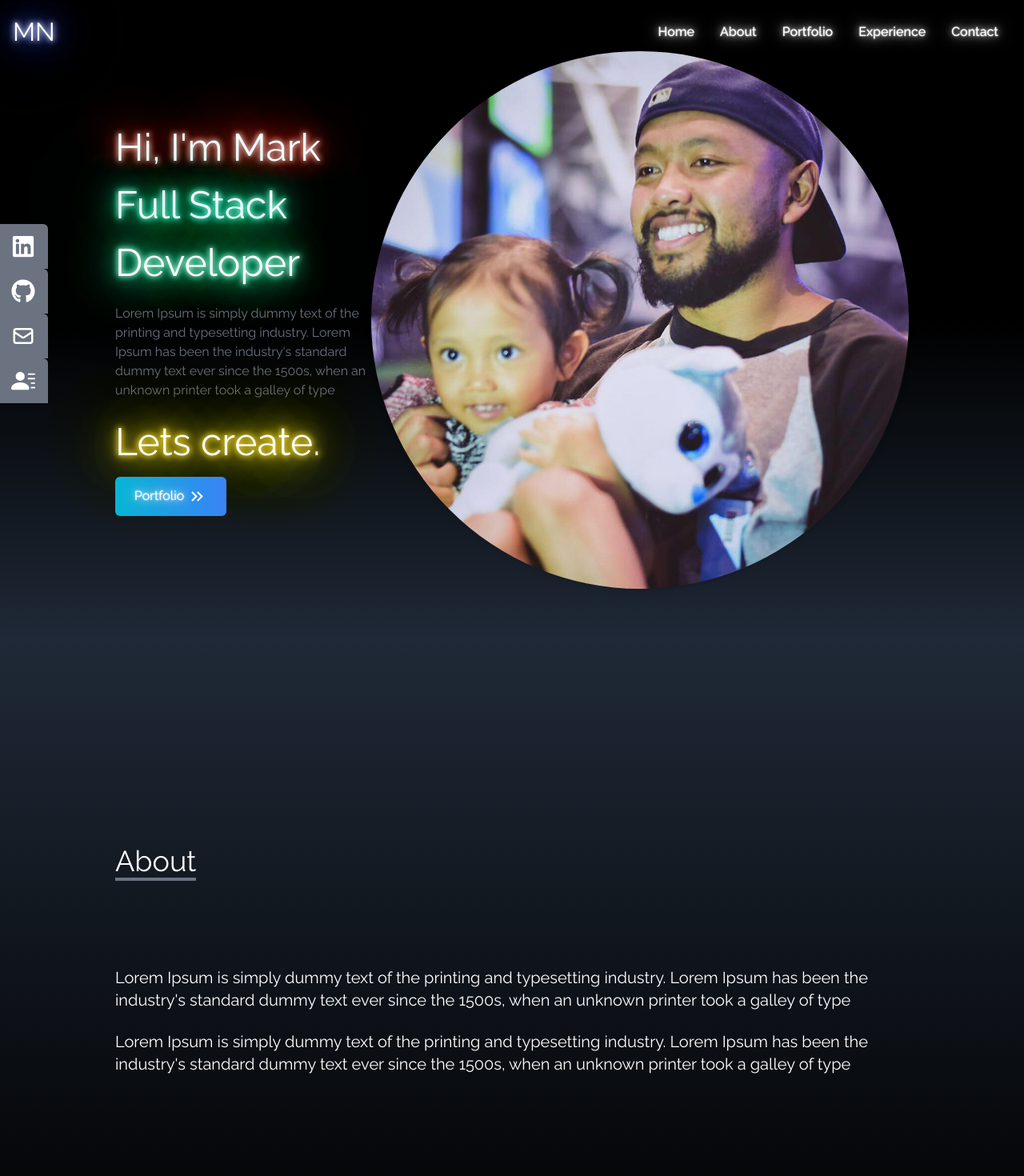
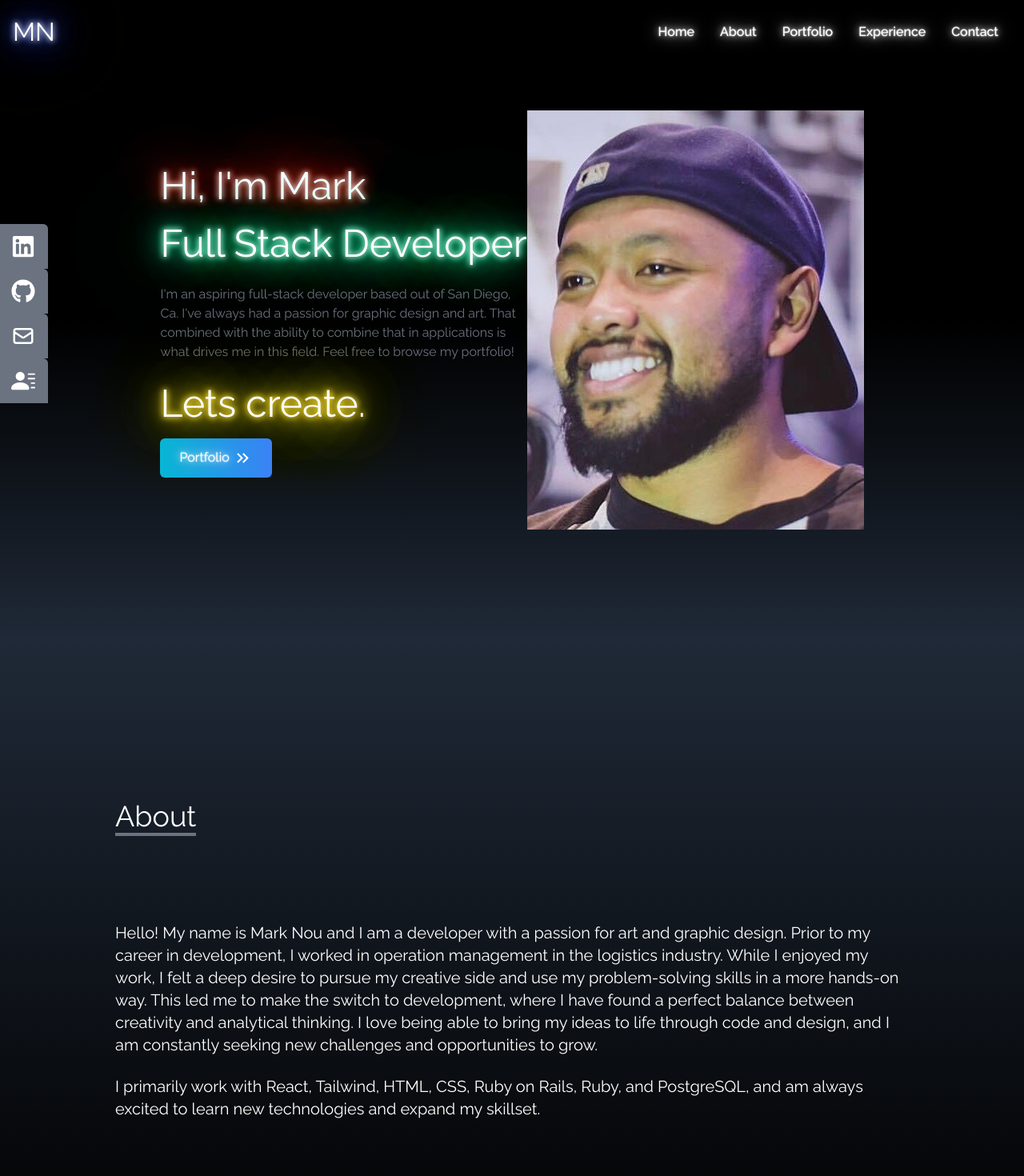
Before and after one commit to MarkNou/portfolio-delpoy, a React (Create React App) app: page / in a window 1280 px wide. Shown: the top 1470 px of the page at 80% size. Built offline with nearby package versions, Linux system fonts and the light colour scheme.

Commit message:
added stuff

```diff
--- a/src/components/About.js
+++ b/src/components/About.js
@@ -9,11 +9,11 @@ const About = () => {
                 <p className='text-4xl fontbold inline border-b-4 border-gray-500'>About</p>
             </div>
             <p className='text-xl mt-20 '>
-                Lorem Ipsum is simply dummy text of the printing and typesetting industry. Lorem Ipsum has been the industry's standard dummy text ever since the 1500s, when an unknown printer took a galley of type
+            Hello! My name is Mark Nou and I am a developer with a passion for art and graphic design. Prior to my career in development, I worked in operation management in the logistics industry. While I enjoyed my work, I felt a deep desire to pursue my creative side and use my problem-solving skills in a more hands-on way. This led me to make the switch to development, where I have found a perfect balance between creativity and analytical thinking. I love being able to bring my ideas to life through code and design, and I am constantly seeking new challenges and opportunities to grow.
              </p>
              <br />
              <p className='text-xl'>
-             Lorem Ipsum is simply dummy text of the printing and typesetting industry. Lorem Ipsum has been the industry's standard dummy text ever since the 1500s, when an unknown printer took a galley of type
+             I primarily work with React, Tailwind, HTML, CSS, Ruby on Rails, Ruby, and PostgreSQL, and am always excited to learn new technologies and expand my skillset.
 
              </p>
         </div>
--- a/src/components/Home.js
+++ b/src/components/Home.js
@@ -1,5 +1,6 @@
 import React from 'react'
 import HeroImage from '../assets/heroImage.png'
+import Hero from '../assets/hero.jpg'
 import {MdOutlineKeyboardDoubleArrowRight} from 'react-icons/md'
 import {Link} from 'react-scroll'
 
@@ -16,9 +17,7 @@ const Home = () => {
           <h2 class='neon'>Full Stack Developer </h2>
           <p className="text-gray-500 py-4 max-w-md">
 
-            Lorem Ipsum is simply dummy text of the printing and typesetting
-            industry. Lorem Ipsum has been the industry's standard dummy text
-            ever since the 1500s, when an unknown printer took a galley of type
+          I'm an aspiring full-stack developer based out of San Diego, Ca. I've always had a passion for graphic design and art. That combined with the ability to combine that in applications is what drives me in this field. Feel free to browse my portfolio!
           </p>
           <h2 class='neon3'>Lets create. </h2>
 
@@ -35,7 +34,7 @@ const Home = () => {
         </div>
 
           <div>
-            <img className='filter  rounded-full mx-auto  w-1/2 md:w-full drop-shadow-md' src={HeroImage} alt='my profile'/>
+            <img className='rounded-lg w-50 h-50 object-cover py-10' src={Hero} alt='my profile'/>
           </div>
         </div>
       </div>
--- a/src/components/NavBar.js
+++ b/src/components/NavBar.js
@@ -27,7 +27,7 @@ const NavBar = () => {
     }
   ]
   return (
-    <div className="flex justify-between items-center w-full h-20 px-4 text-white fixed bg-black">
+    <div className=" z-50 flex justify-between items-center w-full h-20 px-4 text-white fixed bg-black">
       <div>
 
         <h1 class='neon1'>MN</h1>
```
Also changed, not shown: src/assets/hero.jpg (added), src/assets/heroImage.jpg (added).
